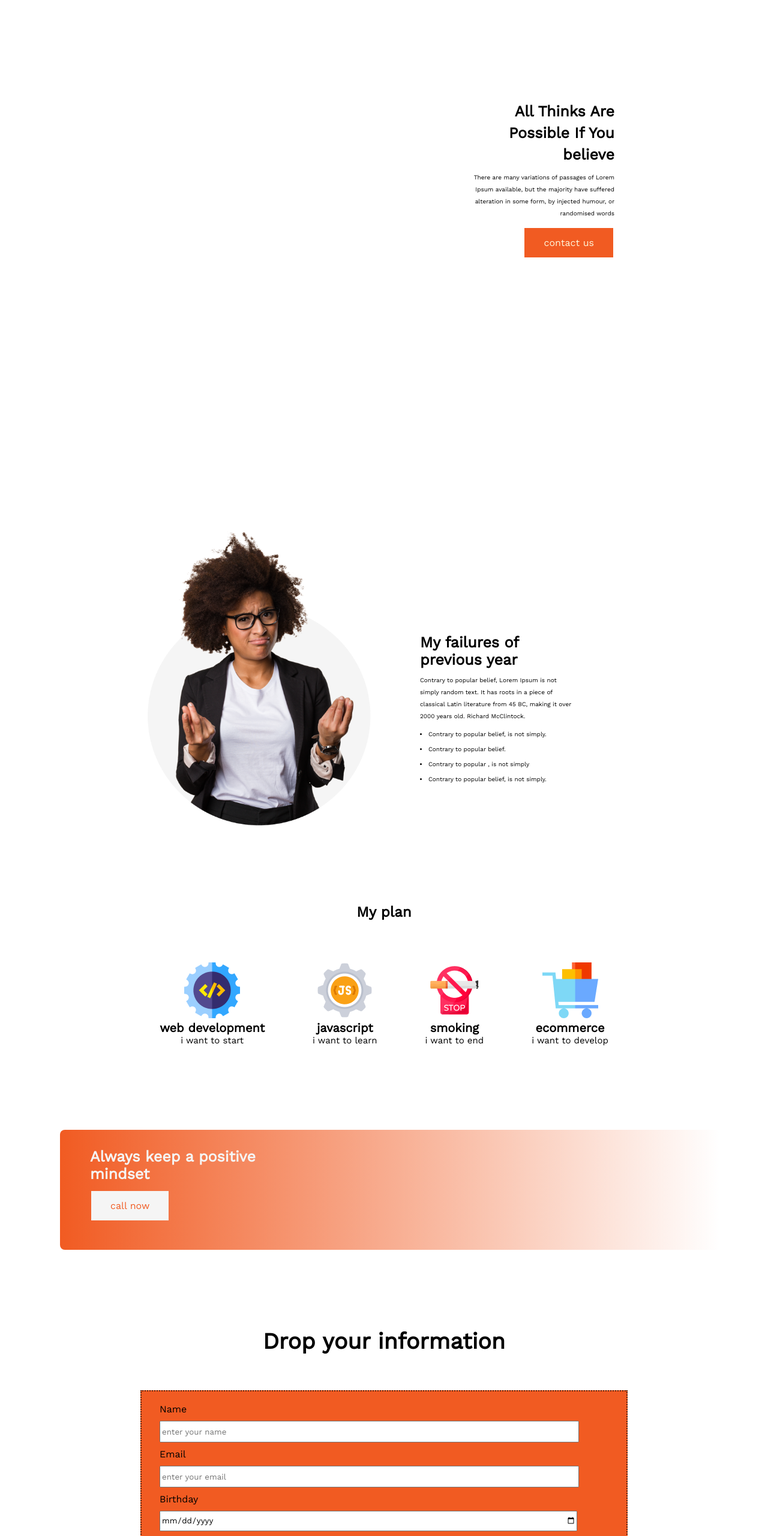
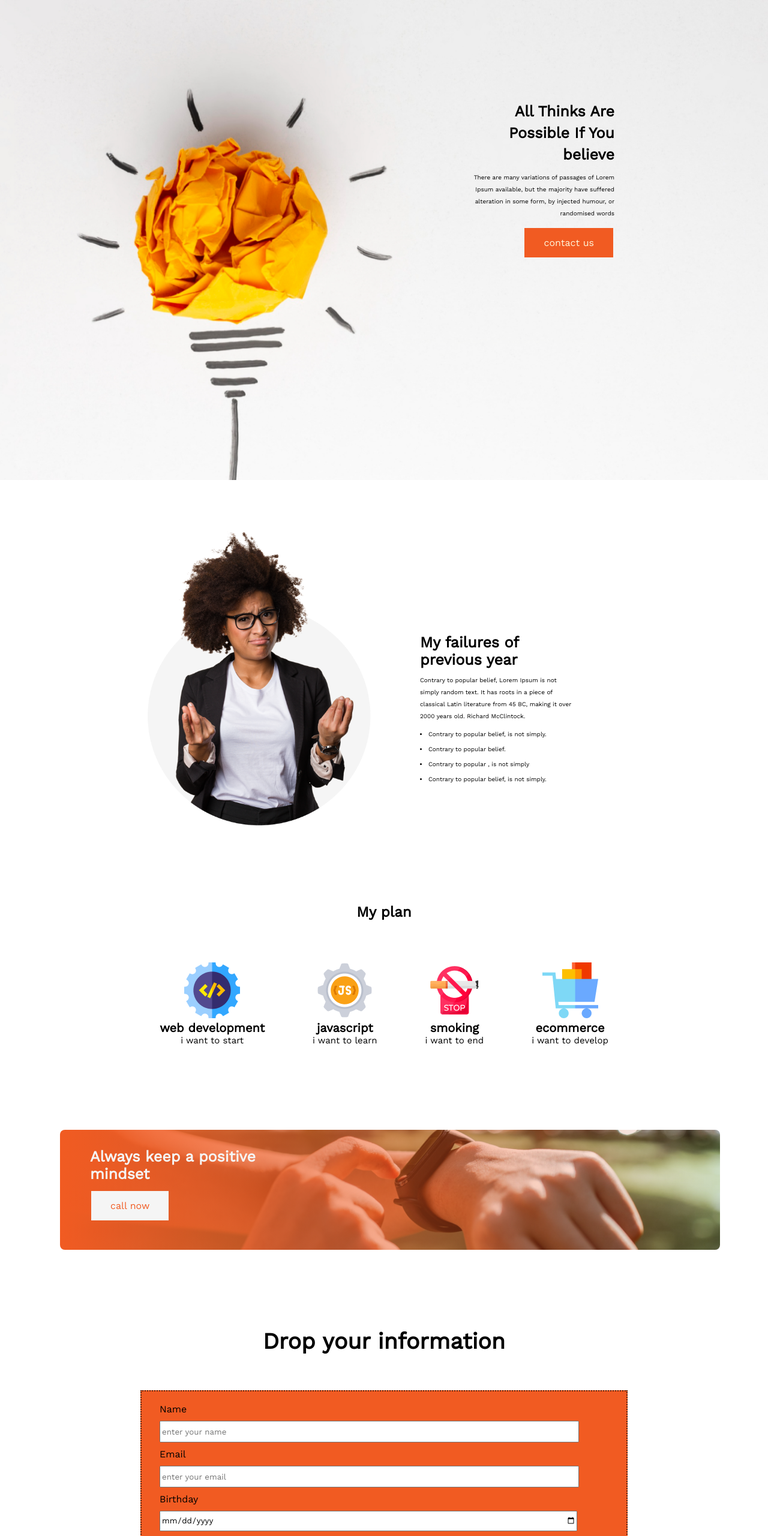
Before and after one commit to akashmollick/new-year-project, a plain HTML site: page index.html in a window 1280 px wide. Shown: the top 2560 px of the page at 60% size. Drawn offline with nearby package versions, Linux system fonts and the light colour scheme; the site is published under a folder, as on GitHub Pages, so addresses that start at the root find nothing.

Commit message:
..changed

```diff
--- a/styles/projects.css
+++ b/styles/projects.css
@@ -6,7 +6,7 @@
 .header{
     position: relative;
     height: 100vh;
-    background-image: url('/images/banner1.png');
+    background-image: url('../images/banner1.png');
     background-repeat: no-repeat;
     background-origin: content-box;
     background-size: cover;
@@ -120,7 +120,7 @@ li{
     width: 1100px;
     height: 200px;
     border: 0px ;
-    background-image:linear-gradient(90deg, #F15B22 0%, rgba(241, 91, 34, 0) 100%),url('/images/watch.png');
+    background-image:linear-gradient(90deg, #F15B22 0%, rgba(241, 91, 34, 0) 100%),url('../images/watch.png');
     background-position: center;
     background-size: cover;
     border-radius: 8px;
```
